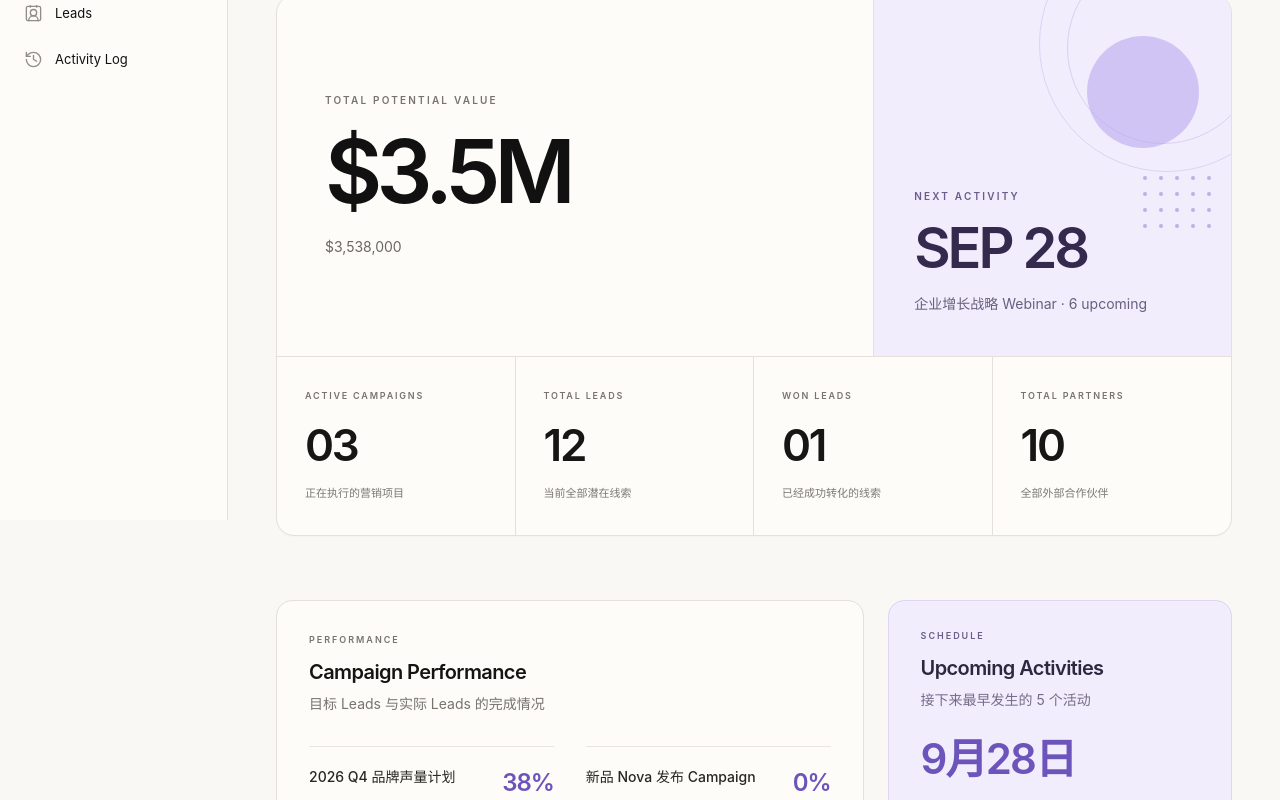
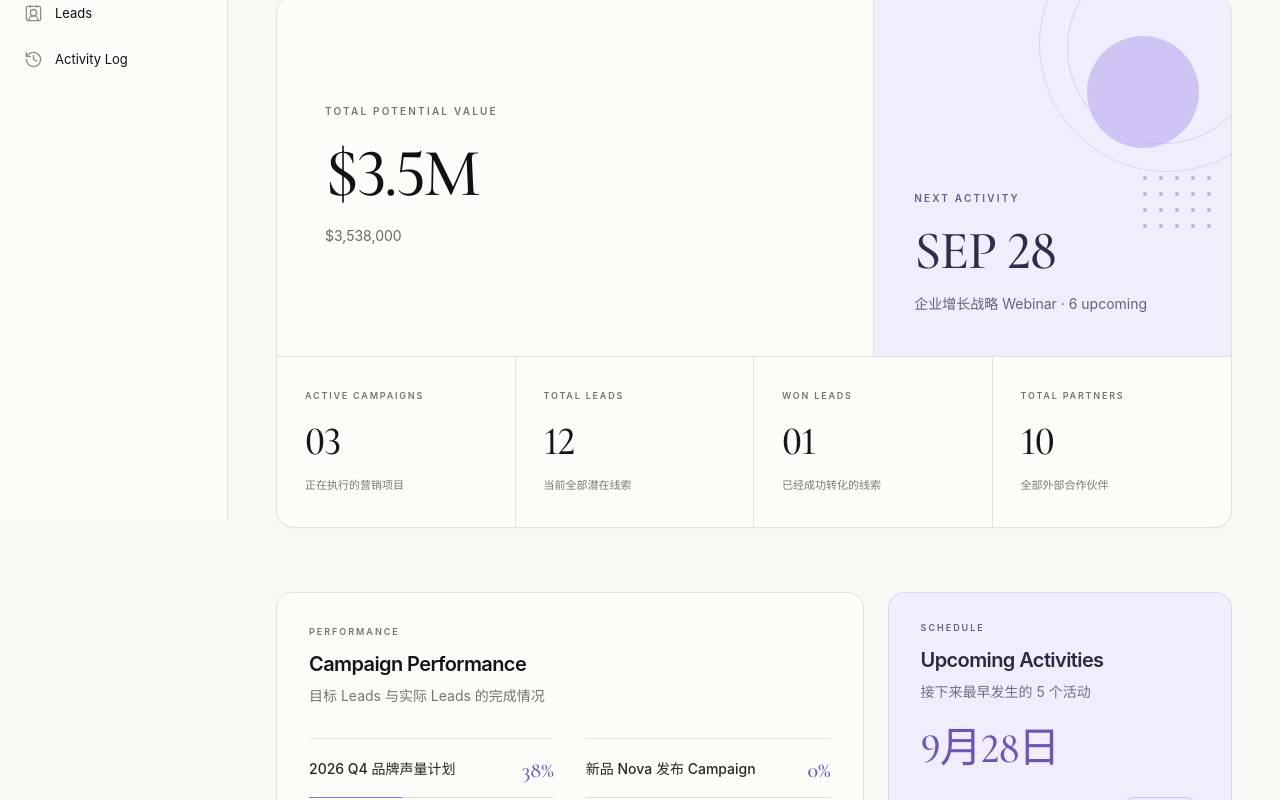
Before and after one commit to kiracat007/marketops-hub, a Next.js app: page /dashboard in a window 1280 px wide. Shown: the part 280-1080 px from the top of the page. Built offline with nearby package versions, Linux system fonts and the light colour scheme.

Commit message:
style: refine display typography system

```diff
--- a/src/app/campaigns/[id]/page.tsx
+++ b/src/app/campaigns/[id]/page.tsx
@@ -85,7 +85,7 @@ export default function CampaignDetailPage({ params }: { params: Promise<{ id: s
 
         <section className="rounded-[14px] border border-[#cec3f3] bg-[#e9e3fb] p-7 shadow-sm">
           <p className="text-[10px] font-medium uppercase tracking-[0.18em] text-[#675b86]">Performance</p>
-          <div className="mt-7 flex items-end justify-between gap-4"><div><p className="text-sm text-[#675f78]">Lead 完成进度</p><p className="mt-2 text-[52px] font-bold leading-none tracking-[-0.055em] text-[#17141e]">{completionRate}%</p></div><p className="text-sm text-[#675f78]"><span className="font-semibold text-[#17141e]">{campaign.actualLeads}</span> / {campaign.targetLeads}</p></div>
+          <div className="mt-7 flex items-end justify-between gap-4"><div><p className="text-sm text-[#675f78]">Lead 完成进度</p><p className="metric-value mt-4 whitespace-nowrap text-[44px] text-[#17141e] sm:text-[48px]">{completionRate}%</p></div><p className="text-sm text-[#675f78]"><span className="font-semibold text-[#17141e]">{campaign.actualLeads}</span> / {campaign.targetLeads}</p></div>
           <div className="mt-7 h-2 overflow-hidden rounded-full bg-white/60" role="progressbar" aria-label="Lead 完成率" aria-valuenow={progressWidth} aria-valuemin={0} aria-valuemax={100}><div className="h-full rounded-full bg-[#6f5cae] transition-all" style={{ width: `${progressWidth}%` }} /></div>
           <dl className="mt-6 grid grid-cols-2 gap-4"><InfoItem label="Target Leads" value={String(campaign.targetLeads)} /><InfoItem label="Actual Leads" value={String(campaign.actualLeads)} /></dl>
         </section>
@@ -105,11 +105,11 @@ export default function CampaignDetailPage({ params }: { params: Promise<{ id: s
 }
 
 function SummaryCard({ label, value, accent = false }: { label: string; value: string; accent?: boolean }) {
-  return <div className={`${accent ? "bg-[#eeeafd]" : "bg-[#faf9f6]"} p-6`}><p className="text-[10px] font-medium uppercase tracking-[0.16em] text-[#6f6f6b]">{label}</p><p className="mt-5 text-[30px] font-bold tracking-[-0.045em] text-[#111111]">{value}</p></div>;
+  return <div className={`${accent ? "bg-[#eeeafd]" : "bg-[#faf9f6]"} p-6`}><p className="text-[10px] font-medium uppercase tracking-[0.16em] text-[#6f6f6b]">{label}</p><p className="metric-value mt-5 text-[30px] text-[#111111]">{value}</p></div>;
 }
 
 function InfoItem({ label, value, emphasis = false }: { label: string; value: string; emphasis?: boolean }) {
-  return <div><dt className="text-[10px] font-medium uppercase tracking-[0.16em] text-[#77746f]">{label}</dt><dd className={`mt-2 text-[#111111] ${emphasis ? "text-xl font-bold tracking-[-0.025em]" : "text-sm font-medium"}`}>{value}</dd></div>;
+  return <div><dt className="text-[10px] font-medium uppercase tracking-[0.16em] text-[#77746f]">{label}</dt><dd className={`mt-2 text-[#111111] ${emphasis ? "font-display text-xl" : "text-sm font-medium"}`}>{value}</dd></div>;
 }
 
 function EmptyRelated({ label }: { label: string }) {
--- a/src/app/globals.css
+++ b/src/app/globals.css
@@ -36,6 +36,38 @@ body {
 a {
   color: inherit;
   text-decoration: none;
+}
+
+.font-display {
+  font-family: var(--font-display), serif;
+  font-weight: 500;
+  font-style: normal;
+  font-synthesis: none;
+  font-kerning: normal;
+}
+
+.metric-value {
+  font-family: var(--font-display), serif;
+  font-variant-numeric: lining-nums;
+  font-feature-settings: "lnum" 1;
+  font-weight: 500;
+  font-style: normal;
+  font-synthesis: none;
+  font-kerning: normal;
+  letter-spacing: -0.035em;
+  line-height: 0.9;
+}
+
+.editorial-date {
+  font-family: var(--font-display), serif;
+  font-variant-numeric: lining-nums;
+  font-feature-settings: "lnum" 1;
+  font-weight: 500;
+  font-style: normal;
+  font-synthesis: none;
+  font-kerning: normal;
+  letter-spacing: -0.025em;
+  line-height: 0.92;
 }
 
 ::selection {
--- a/src/app/layout.tsx
+++ b/src/app/layout.tsx
@@ -1,5 +1,13 @@
 import type { Metadata } from "next";
+import { Cormorant_Garamond } from "next/font/google";
 import "./globals.css";
+
+const displayFont = Cormorant_Garamond({
+  subsets: ["latin"],
+  weight: ["400", "500", "600"],
+  variable: "--font-display",
+  display: "swap",
+});
 
 export const metadata: Metadata = {
   title: "MarketOps Hub",
@@ -9,7 +17,7 @@ export const metadata: Metadata = {
 export default function RootLayout({ children }: Readonly<{ children: React.ReactNode }>) {
   return (
     <html lang="zh-CN">
-      <body>{children}</body>
+      <body className={displayFont.variable}>{children}</body>
     </html>
   );
 }
--- a/src/components/dashboard/dashboard-overview.tsx
+++ b/src/components/dashboard/dashboard-overview.tsx
@@ -44,8 +44,8 @@ export function DashboardOverview() {
         <div className="relative grid min-h-[360px] lg:grid-cols-[1.25fr_0.75fr]">
           <div className="relative z-10 flex flex-col justify-center px-7 py-12 sm:px-10 lg:px-12 lg:py-16">
             <p className="text-[10px] font-semibold uppercase tracking-[0.22em] text-[#77736d]">{kpis[0].label}</p>
-            <p className="mt-6 text-[58px] font-semibold leading-[0.9] tracking-[-0.065em] text-[#111111] sm:text-[76px] lg:text-[88px]">{kpis[0].value}</p>
-            <p className="mt-6 max-w-sm text-sm leading-6 text-[#6b6863]">{kpis[0].note}</p>
+            <p className="metric-value mt-6 whitespace-nowrap text-[48px] text-[#111111] sm:text-[58px] lg:text-[68px]">{kpis[0].value}</p>
+            <p className="mt-5 max-w-sm text-sm leading-6 text-[#6b6863]">{kpis[0].note}</p>
           </div>
 
           <div className="relative flex min-h-[250px] items-end overflow-hidden border-t border-[#e4e0da] bg-[#f1edfd] p-7 sm:p-10 lg:min-h-0 lg:border-l lg:border-t-0">
@@ -57,7 +57,7 @@ export function DashboardOverview() {
             </div>
             <div className="relative z-10 max-w-xs">
               <p className="text-[10px] font-semibold uppercase tracking-[0.22em] text-[#695d89]">{kpis[1].label}</p>
-              <p className="mt-4 text-[46px] font-semibold leading-none tracking-[-0.055em] text-[#332a4d] sm:text-[56px]">{kpis[1].value}</p>
+              <p className="editorial-date mt-5 whitespace-nowrap text-[40px] text-[#332a4d] sm:text-[48px] lg:text-[54px]">{kpis[1].value}</p>
               <p className="mt-4 text-sm leading-6 text-[#685f7e]">{kpis[1].note}</p>
             </div>
           </div>
@@ -67,7 +67,7 @@ export function DashboardOverview() {
           {kpis.slice(2).map((item) => (
             <article key={item.label} className="border-b border-[#e4e0da] px-7 py-8 last:border-b-0 sm:[&:nth-child(odd)]:border-r lg:border-b-0 lg:border-r lg:last:border-r-0">
               <p className="text-[9px] font-semibold uppercase tracking-[0.2em] text-[#77736d]">{item.label}</p>
-              <p className="mt-5 text-[38px] font-semibold leading-none tracking-[-0.05em] text-[#171615] sm:text-[44px]">{item.value}</p>
+              <p className="metric-value mt-5 whitespace-nowrap text-[34px] text-[#171615] sm:text-[40px]">{item.value}</p>
               <p className="mt-4 text-[11px] leading-5 text-[#7c7973]">{item.note}</p>
             </article>
           ))}
@@ -83,7 +83,7 @@ export function DashboardOverview() {
             {initialCampaigns.map((campaign) => {
               const rate = campaign.targetLeads === 0 ? 0 : Math.round((campaign.actualLeads / campaign.targetLeads) * 100);
               return <div key={campaign.id} className="min-w-0 border-t border-[#e9e5df] py-5">
-                <div className="flex items-start justify-between gap-5"><p className="truncate text-sm font-medium text-[#292724]">{campaign.name}</p><span className="shrink-0 text-2xl font-semibold tracking-[-0.045em] text-[#6d54ba]">{rate}%</span></div>
+                <div className="flex items-start justify-between gap-5"><p className="truncate text-sm font-medium text-[#292724]">{campaign.name}</p><span className="font-display shrink-0 text-[22px] leading-none text-[#6d54ba]">{rate}%</span></div>
                 <div className="mt-4 h-px overflow-hidden bg-[#dedad4]"><div className="h-full bg-[#8b6fe8]" style={{ width: `${Math.min(rate, 100)}%` }} /></div>
                 <p className="mt-3 text-[11px] text-[#85817b]">{campaign.actualLeads} actual · {campaign.targetLeads} target leads</p>
               </div>;
@@ -95,7 +95,7 @@ export function DashboardOverview() {
           <div className="px-6 pb-5 pt-7 sm:px-8"><p className="text-[9px] font-semibold uppercase tracking-[0.22em] text-[#695d89]">Schedule</p><h2 className="mt-3 text-xl font-semibold tracking-[-0.03em] text-[#2d2740]">Upcoming Activities</h2><p className="mt-2 text-sm text-[#756c8a]">接下来最早发生的 5 个活动</p></div>
           <div className="px-6 pb-6 sm:px-8 sm:pb-8">{upcomingActivities.slice(0, 5).map((activity, index) => <div key={activity.id} className="border-t border-[#dcd2f3] py-5 first:border-t-0 first:pb-7 first:pt-2">
             <div className={`grid gap-3 ${index === 0 ? "" : "grid-cols-[72px_1fr] items-start"}`}>
-              <p className={`${index === 0 ? "text-[42px]" : "text-lg"} font-semibold uppercase leading-none tracking-[-0.045em] text-[#6d54ba]`}>{formatDate(activity.startDate)}</p>
+              <p className={`editorial-date ${index === 0 ? "text-[38px] sm:text-[42px]" : "text-lg"} whitespace-nowrap uppercase text-[#6d54ba]`}>{formatDate(activity.startDate)}</p>
               <div className={index === 0 ? "mt-4" : ""}><div className="flex flex-wrap items-start justify-between gap-2"><p className="font-medium text-[#272235]">{activity.name}</p><ActivityStatusBadge status={activity.status} /></div><p className="mt-1.5 text-xs leading-5 text-[#756c8a]">{activity.type} · {activity.location}</p></div>
             </div>
           </div>)}</div>
@@ -113,7 +113,7 @@ export function DashboardOverview() {
         <article className="rounded-[16px] border border-[#e4e0da] bg-[#fdfcf9] p-6 shadow-[0_1px_2px_rgba(17,17,17,0.025)] sm:p-8">
           <p className="text-[9px] font-semibold uppercase tracking-[0.22em] text-[#77736d]">Acquisition</p>
           <h2 className="mt-3 text-xl font-semibold tracking-[-0.03em] text-[#151412]">Lead Sources</h2>
-          <div className="mt-7 flex items-end justify-between border-b border-[#e9e5df] pb-7"><div><p className="text-[44px] font-semibold leading-none tracking-[-0.055em] text-[#171615]">{initialLeads.length}</p><p className="mt-2 text-xs text-[#85817b]">Total Leads</p></div><div aria-hidden="true" className="size-16 rounded-full border-[12px] border-[#d8cff5] border-r-[#8268d4]" /></div>
+          <div className="mt-7 flex items-end justify-between border-b border-[#e9e5df] pb-7"><div><p className="metric-value text-[40px] text-[#171615]">{initialLeads.length}</p><p className="mt-3 text-xs text-[#85817b]">Total Leads</p></div><div aria-hidden="true" className="size-16 rounded-full border-[12px] border-[#d8cff5] border-r-[#8268d4]" /></div>
           <div className="mt-6 space-y-4">
             {sources.map((item) => (
               <div key={item.source} className="grid grid-cols-[88px_1fr_24px] items-center gap-3 text-xs">
```
